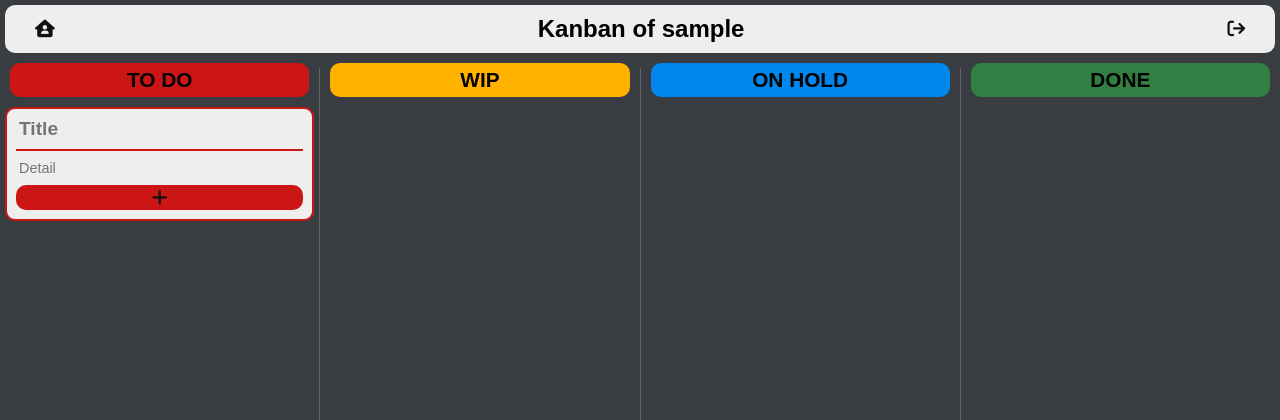
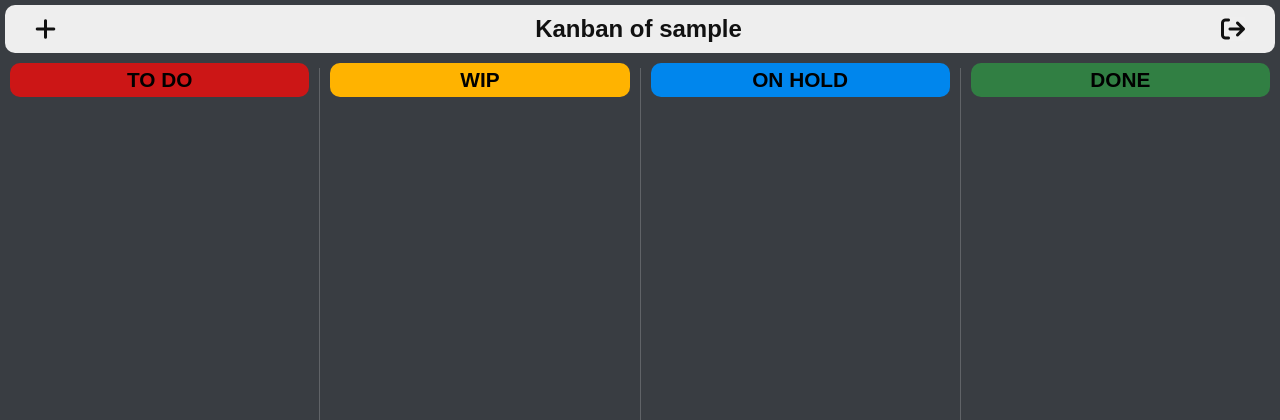
Before and after one commit to lautaroreche/Kanboard-Web-Page, a Django app: page / in a window 1280 px wide. Shown: the top 420 px of the page. Run offline with Django 5.2, Linux system fonts and the light colour scheme; the visitor is signed in with stand-in values (Sample User, id 1); data that the repository does not hold is empty.

Commit message:
Finish create task functionality

```diff
--- a/kanban/urls.py
+++ b/kanban/urls.py
@@ -27,8 +27,9 @@ urlpatterns = [
     path('', home, name='home'),
     path('change_status/<int:task_id>/<str:direction>/', change_status, name='change_status'),
     path('create/', create, name='create'),
-    path('view/<int:task_id>', view, name='view'),
-    path('edit/<int:task_id>', edit, name='edit'),
-    path('delete/<int:task_id>', delete, name='delete'),
-    path('toggle_focus/<int:task_id>', toggle_focus, name='toggle_focus'),
+    path('view/', view, name='view'),
+    path('view/<int:task_id>/', view, name='view'),
+    path('edit/<int:task_id>/', edit, name='edit'),
+    path('delete/<int:task_id>/', delete, name='delete'),
+    path('toggle_focus/<int:task_id>/', toggle_focus, name='toggle_focus'),
 ]
--- a/kanban_app/static/styles/style.css
+++ b/kanban_app/static/styles/style.css
@@ -51,6 +51,11 @@ h2 {
     padding: 5px;
     border-radius: 10px;
     font-size: 1.3rem;
+}
+
+a {
+    text-decoration: none;
+    color: var(--dark-color);
 }
 
 .column {
@@ -152,7 +157,6 @@ h2 {
     height: 100%;
     border-radius: 0 10px 10px 0;
     cursor: pointer;
-    text-decoration: none;
     color: var(--dark-color)
 }
 
@@ -175,6 +179,12 @@ h2 {
     width: 100%;
     word-wrap: break-word;
     overflow: scroll;
+}
+
+.card-content form {
+    display: flex;
+    flex-direction: column;
+    gap: 5px;
 }
 
 .title {
@@ -205,19 +215,15 @@ h2 {
 }
 
 .actions-container {
-    gap: 8px;
+    gap: 9px;
     width: 100%;
-}
-
-.actions-container a {
-    text-decoration: none;
 }
 
 .fa-solid {
     transition: transform 0.3s ease;
     color: var(--dark-color);
     cursor: pointer;
-    font-size: 1.1rem;
+    font-size: 1.2rem;
 }
 
 .fa-solid:hover {
@@ -226,38 +232,6 @@ h2 {
 
 .fa-chevron-right, .fa-chevron-left {
     font-size: 1.1rem;
-}
-
-.add-task-card {
-    display: flex;
-    flex-direction: column;
-    justify-content: center;
-    gap: 9px;
-    padding: 4px;
-}
-
-.add-task-button {
-    padding: 5px;
-    height: 25px;
-    width: 100%;
-    border: none;
-    border-radius: 10px;
-    background-color: var(--to-do-color);
-    transition: background-color 0.3s ease;
-    text-decoration: none;
-    cursor: pointer;
-}
-
-.add-task-button:hover {
-    background-color: var(--strong-to-do-color);
-}
-
-.new-task-card input {
-    padding-left: 3px;
-    width: 100%;
-    border: none;
-    background: transparent;
-    outline: none;
 }
 
 .login-container {
@@ -356,9 +330,8 @@ nav {
     border-radius: 10px;
 }
 
-nav i {
+nav .fa-solid {
     font-size: 1.5rem;
-    cursor: pointer;
 }
 
 
--- a/kanban_app/templates/create_task.html
+++ /dev/null
@@ -1,16 +0,0 @@
-{% load static %}
-
-
-{% if column.status == "to_do" %}
-    <form method="POST" action="{% url 'create' %}" class="card new-task-card to_do-card flex-col">
-        {% csrf_token %}
-        <div class="card normal-card add-task-card {{task.status}}-card">
-            <input type="text" name="title" placeholder="Title" class="title" required>
-            <hr class="to_do-hr">
-            <input type="text" name="detail" placeholder="Detail" class="detail">
-            <button type="submit" class="add-task-button flex-center">
-                <i class="fa-solid fa-plus"></i>
-            </button>
-        </div>
-    </form>
-{% endif %}
--- a/kanban_app/templates/index.html
+++ b/kanban_app/templates/index.html
@@ -10,8 +10,6 @@
             done-column {% endif %}">
                 <h2 class="{{column.status}}-background flex-center">{{column.name}}</h2>
 
-                {% include 'create_task.html' %}
-
                 {% include 'normal_card.html' %}
             </div>
             {% if not forloop.last %}
--- a/kanban_app/templates/nav.html
+++ b/kanban_app/templates/nav.html
@@ -2,13 +2,15 @@
 
 
 <nav class="flex-row">
-    <a href="{% url 'home' %}">
-        <i class="fa-solid fa-house-user"></i>
+    <a href="{% url 'view' %}" title="Create task">
+        <i class="fa-solid fa-plus"></i>
     </a>
-    <h1>Kanban of {{user.username}}</h1>
+    <a href="{% url 'home' %}" title="Home">
+        <h1>Kanban of {{user.username}}</h1>
+    </a>
     <form method="post" action="{% url 'logout' %}">
         {% csrf_token %}
-        <button type="submit">
+        <button type="submit" title="Logout">
             <i class="fa-solid fa-arrow-right-from-bracket"></i>
         </button>
     </form>
--- a/kanban_app/templates/normal_card.html
+++ b/kanban_app/templates/normal_card.html
@@ -4,7 +4,7 @@
 {% for task in column.tasks %}
     <div class="card normal-card flex-row {{task.status}}-card {% if task.focused %} {{task.status}}-focus {% endif %}">
         {% if task.status != "to_do" %}
-            <a href="{% url 'change_status' task.id 'prev' %}" class="prev-button flex-center flex-row" title="Change status">
+            <a href="{% url 'change_status' task.id 'prev' %}" class="prev-button flex-center flex-row" title="Move status">
                 <i class="fa-solid fa-chevron-left"></i>
             </a>
         {% endif %}
@@ -12,13 +12,13 @@
         <div class="card-content flex-col">
             <div class="superior-card flex-col">
                 <div class="actions-container flex-row">
-                    <a href="{% url 'toggle_focus' task.id %}">
+                    <a href="{% url 'toggle_focus' task.id %}" title="Highlight task">
                         <i class="fa-solid fa-sun"></i>
                     </a>
-                    <a href="{% url 'view' task.id %}">
+                    <a href="{% url 'view' task.id %}" title="Edit task">
                         <i class="fa-solid fa-pen-to-square"></i>
                     </a>
-                    <a href="{% url 'delete' task.id %}">
+                    <a href="{% url 'delete' task.id %}" title="Delete task">
                         <i class="fa-solid fa-trash-can"></i>
                     </a>
                 </div>
@@ -30,7 +30,7 @@
         </div>
 
         {% if task.status != "done" %}
-            <a href="{% url 'change_status' task.id 'next' %}" class="next-button flex-center flex-row" title="">
+            <a href="{% url 'change_status' task.id 'next' %}" class="next-button flex-center flex-row" title="Move status">
                 <i class="fa-solid fa-chevron-right"></i>
             </a>
         {% endif %}
--- a/kanban_app/views.py
+++ b/kanban_app/views.py
@@ -64,18 +64,19 @@ def change_status(request, task_id, direction):
 @login_required
 def create(request):
     if request.method == "POST":
-        title = request.POST.get("title")
-        detail = request.POST.get("detail")
+        title = request.POST.get("title").strip()
+        detail = request.POST.get("detail").strip()
         Task.objects.create(title=title, detail=detail, status="to_do", user=request.user)
     return redirect("home")
 
 
 @login_required
-def view(request, task_id):
-    task = Task.objects.get(id=task_id, user=request.user)
-    context = {
-        'task': task,
-    }
+def view(request, task_id=None):
+    context = {}
+    task = None
+    if task_id:
+        task = Task.objects.get(id=task_id, user=request.user)
+    context['task'] = task
     return render(request, 'view.html', context)
 
 
```
Also changed, not shown: kanban_app/templates/detailed_card.html (+10 -6 lines).
